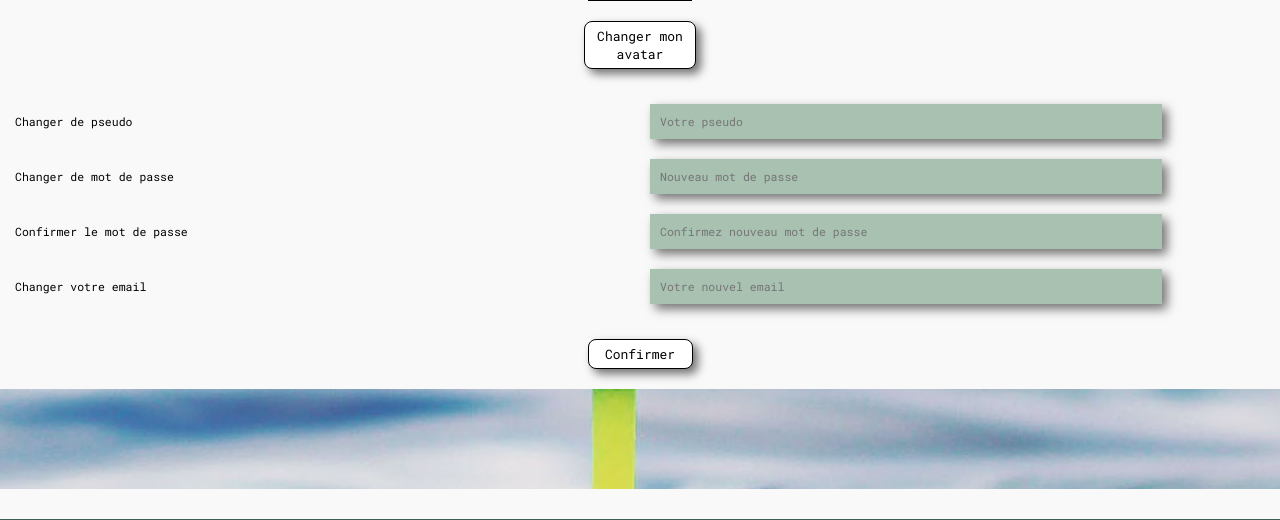
After one commit to DiscoMajor/fishing_spot, a PHP site: page /moncompte.html in a window 1280 px wide. The commit adds this page. Shown: the part 389-909 px from the top of the page. Run offline with PHP 8.4, Linux system fonts and the light colour scheme.

Commit message:
Page mon compte done

```diff
--- /dev/null
+++ b/mon_site/moncompte.html
@@ -0,0 +1,120 @@
+<!DOCTYPE html>
+<html lang="fr">
+  <head>
+    <link href="https://fonts.googleapis.com/css2?family=Leckerli+One&display=swap" rel="stylesheet" />
+    <link href="https://fonts.googleapis.com/css2?family=Roboto+Mono&display=swap" rel="stylesheet" />
+    <meta name="viewport" content="width=device-width, initial-scale=1" />
+    <meta charset="utf-8" />
+    <title>Fishing Spot</title>
+    <link rel="stylesheet" href="styles.css" />
+  </head>
+  <header>
+    <div id="flexHeader">
+      <div id="logoFs">
+        <img src="..\mon_site\logo_fs\logo_fishing_spot.svg" alt="logo_fishing_spot" />
+      </div>
+      <h1>Fishing Spot</h1>
+
+      <div id="gapImgNavBar">
+        <img class="svgImg" src="..\mon_site\icones\louperecherche_ico.svg" alt="search" />
+        <img class="svgImg" src="..\mon_site\icones\favoris_ico.svg" alt="favoris" />
+        <img class="svgImg" src="..\mon_site\icones\mon_compte_ico.svg" alt="mon compte" />
+      </div>
+    </div>
+
+    <div id="headerBackGroundColor">
+      <div id="navBarFlex">
+        <nav>
+          <ul id="ulInline">
+            <li>Occasions</li>
+            <li>Carte</li>
+            <li>Actualités</li>
+          </ul>
+        </nav>
+      </div>
+    </div>
+  </header>
+  <div class="banniereHautDePage">
+    <div class="titreBannierePages">
+      <h2 class="h2BannierePages">MON COMPTE</h2>
+    </div>
+  </div>
+
+  <div id="avatarContainer">
+    <div id="avatar">
+      <img src="..\mon_site\img\avatar1.png" alt="avatar1" />
+    </div>
+    <div id="containerButtonAvatar">
+      <button>Changer mon avatar</button>
+    </div>
+  </div>
+
+  <form action="page.php" method="post">
+    <div id="monCompteFormulaireGrid">
+      <div class="formulaireElement1">
+        <label for="pseudoMonCompte">Changer de pseudo</label>
+      </div>
+      <div class="formulaireElement2">
+        <input type="text" placeholder="Votre pseudo" name="pseudoMonCompte" />
+      </div>
+      <div class="formulaireElement3">
+        <label for="pseudoConfirm">Changer de mot de passe</label>
+      </div>
+      <div class="formulaireElement4">
+        <input type="password" placeholder="Nouveau mot de passe" name="pseudoConfirm" />
+      </div>
+      <div class="formulaireElement5">
+        <label for="password">Confirmer le mot de passe</label>
+      </div>
+      <div class="formulaireElement6">
+        <input type="password" placeholder="Confirmez nouveau mot de passe" name="passwordMonCompte" />
+      </div>
+      <div class="formulaireElement7">
+        <label for="emailMonCompte">Changer votre email</label>
+      </div>
+      <div class="formulaireElement8">
+        <input type="email" placeholder="Votre nouvel email" name="emailMonCompte" />
+      </div>
+    </div>
+
+    <div id="ButtonChangementInfoPerso">
+      <div id="containerButtonChangementInfoPerso">
+        <input type="submit" value="Confirmer" />
+      </div>
+    </div>
+  </form>
+
+  <div id="banniereMonCompte"></div>
+
+  <footer>
+    <div id="footerFlex">
+      <div class="footerBox1">
+        <ul>
+          <h3>Legal</h3>
+          <li class="liFooter">CGU</li>
+          <li class="liFooter">CGV</li>
+          <li class="liFooter">Donées personnelles</li>
+        </ul>
+      </div>
+      <div class="footerBox2">
+        <ul class="ulFooter">
+          <h3>Informations</h3>
+          <li class="liFooter">Contact</li>
+          <li class="liFooter">Mon compte</li>
+          <li class="liFooter">Actualités</li>
+        </ul>
+      </div>
+      <div id="containerbox3_4">
+        <div class="footerBox3">
+          <img src="..\mon_site\logo_fs\logo_fishing_spot.svg" alt="logo_fishing_spot" />
+        </div>
+        <div class="footerBox4">
+          <img class="svgImg" src="..\mon_site\icones\insta_ico.svg" alt="" />
+          <img class="svgImg" src="..\mon_site\icones\twitter_ico.svg" alt="favoris_ico.svg" />
+          <img class="svgImg" src="..\mon_site\icones\fb_ico.svg" alt="" />
+        </div>
+      </div>
+    </div>
+  </footer>
+  <body></body>
+</html>
--- a/mon_site/styles.css
+++ b/mon_site/styles.css
@@ -332,6 +334,90 @@ input[type="textarea"] {
   font-family: "Roboto Mono", monospace;
   font-size: 0.8em;
   box-shadow: 0 0 15px 4px rgba(0, 0, 0, 0.06);
+}
+
+/* PAGE MON COMPTE */
+
+/* Avatar et bouton pour l'avatar */
+#avatarContainer {
+  display: flex;
+  flex-direction: column;
+  align-items: center;
+  padding: 10px;
+}
+
+#avatar {
+  display: flex;
+  width: 100px;
+  height: 100px;
+  border: solid 2px black;
+  align-items: center;
+  justify-content: center;
+  margin: 10px;
+}
+
+/* Bouton changement avatar */
+
+#containerButtonAvatar {
+  font-family: "Roboto Mono", monospace;
+  font-size: small;
+  background-color: white;
+  border: solid 1px black;
+  padding: 5px;
+  border-radius: 8px;
+  box-shadow: 5px 5px 10px rgb(114, 114, 114);
+  text-align: center;
+  margin: 10px;
+  width: 100px;
+}
+
+/* Bouton confirmation changements infos personnels page mon compte */
+
+#containerButtonChangementInfoPerso {
+  font-family: "Roboto Mono", monospace;
+  font-size: small;
+  background-color: white;
+  border: solid 1px black;
+  padding: 5px;
+  border-radius: 8px;
+  box-shadow: 5px 5px 10px rgb(114, 114, 114);
+  width: 93px;
+  text-align: center;
+}
+
+#ButtonChangementInfoPerso {
+  display: flex;
+  justify-content: center;
+  padding: 20px;
+}
+
+/* Formulaire changement mdp, pseudo et mail section mon compte */
+
+#monCompteFormulaireGrid {
+  display: grid;
+  grid-template-columns: 1fr 1fr;
+  grid-template-rows: repeat(4, 1fr);
+  gap: 20px;
+  align-items: center;
+  padding: 15px;
+}
+
+#monCompteFormulaireGrid input[type="text"],
+input[type="password"],
+input[type="email"],
+input[type="textarea"] {
+  width: 80%;
+  box-shadow: 5px 5px 10px rgb(114, 114, 114);
+}
+
+/* Bannière Image SEO bas de page mon compte */
+
+#banniereMonCompte {
+  width: 100%;
+  height: 100px;
+  background-image: url(img/peche_bouchon_lac.jpg);
+  background-position: center;
+  margin-bottom: 30px;
 }
 
 /* Listes footer */
```
Also changed, not shown: other parts of mon_site/styles.css (+34 -32 lines), mon_site/img/avatar1.png (added), mon_site/img/peche_bouchon_lac.jpg (added).
